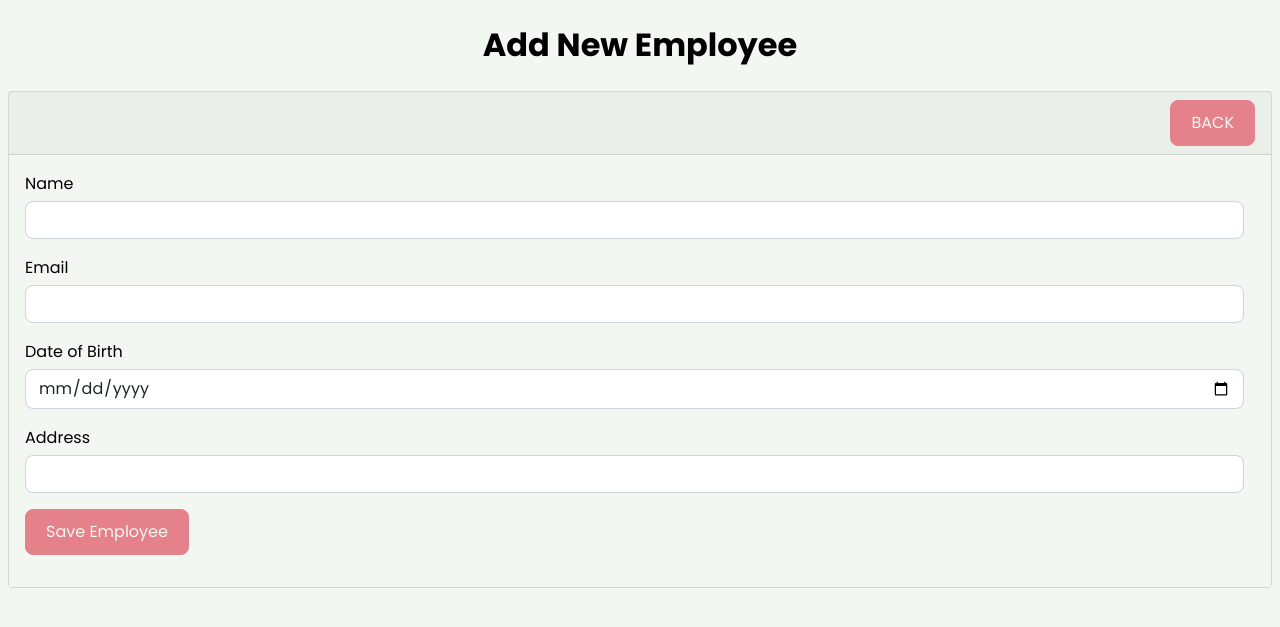
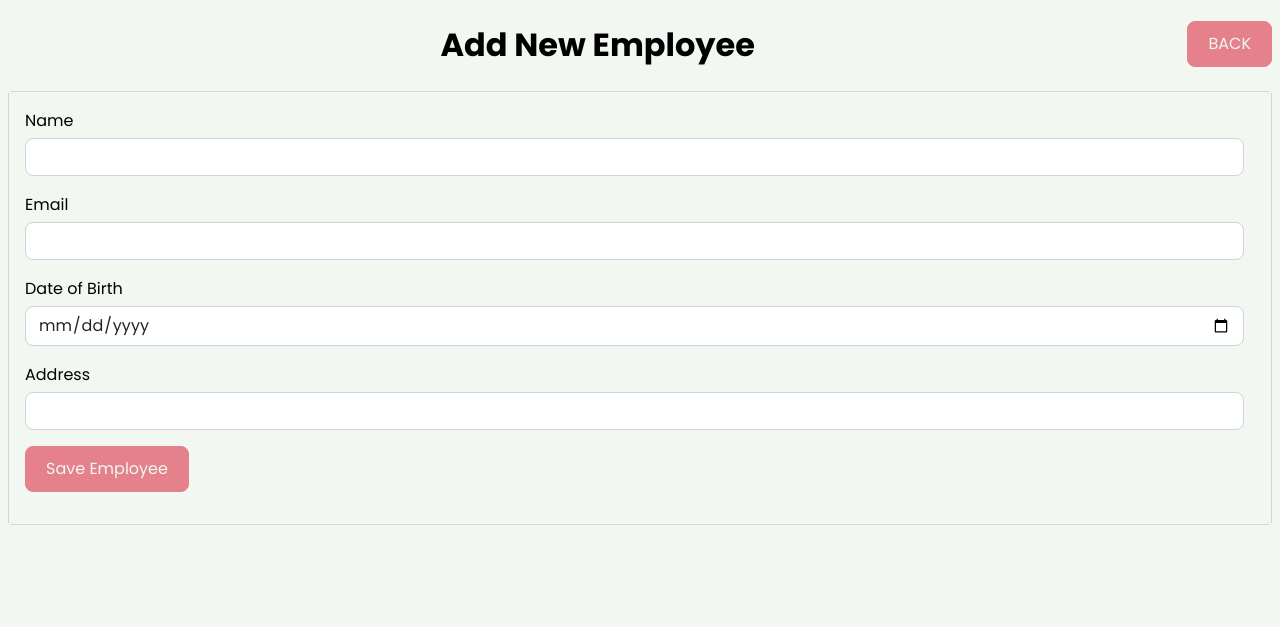
Before and after one commit to maria-iut1234/Cafe-IUTea, a PHP site: page /code/manager-dashboard/employee-management/emp-create.php in a window 1280 px wide. Shown: the top 627 px of the page. Run offline with PHP 8.4, Linux system fonts and the light colour scheme.

Commit message:
changed position of back button

```diff
--- a/code/manager-dashboard/employee-management/emp-create.php
+++ b/code/manager-dashboard/employee-management/emp-create.php
@@ -19,6 +19,10 @@ session_start();
 
 <body>
 
+    <div class="other-btn">
+        <a href="index.php" class="btn btn-add float-end">BACK</a>
+    </div>
+
     <div class="container mt-5 create-emp">
 
         <?php include('message.php'); ?>
@@ -30,11 +34,11 @@ session_start();
         <div class="row">
             <div class="col-md-12">
                 <div class="card">
-                    <div class="card-header">
-                        <!-- <h4>Employee Add -->
-                            <a href="index.php" class="btn btn-back float-end">BACK</a>
-                        <!-- </h4> -->
-                    </div>
+                    <!-- <div class="card-header"> -->
+                    <!-- <h4>Employee Add -->
+                    <!-- <a href="index.php" class="btn btn-back float-end">BACK</a> -->
+                    <!-- </h4> -->
+                    <!-- </div> -->
                     <div class="card-body">
                         <form action="backend.php" method="POST">
 
```
Also changed, not shown: code/manager-dashboard/employee-management/emp-edit.php (+11 -9 lines).
